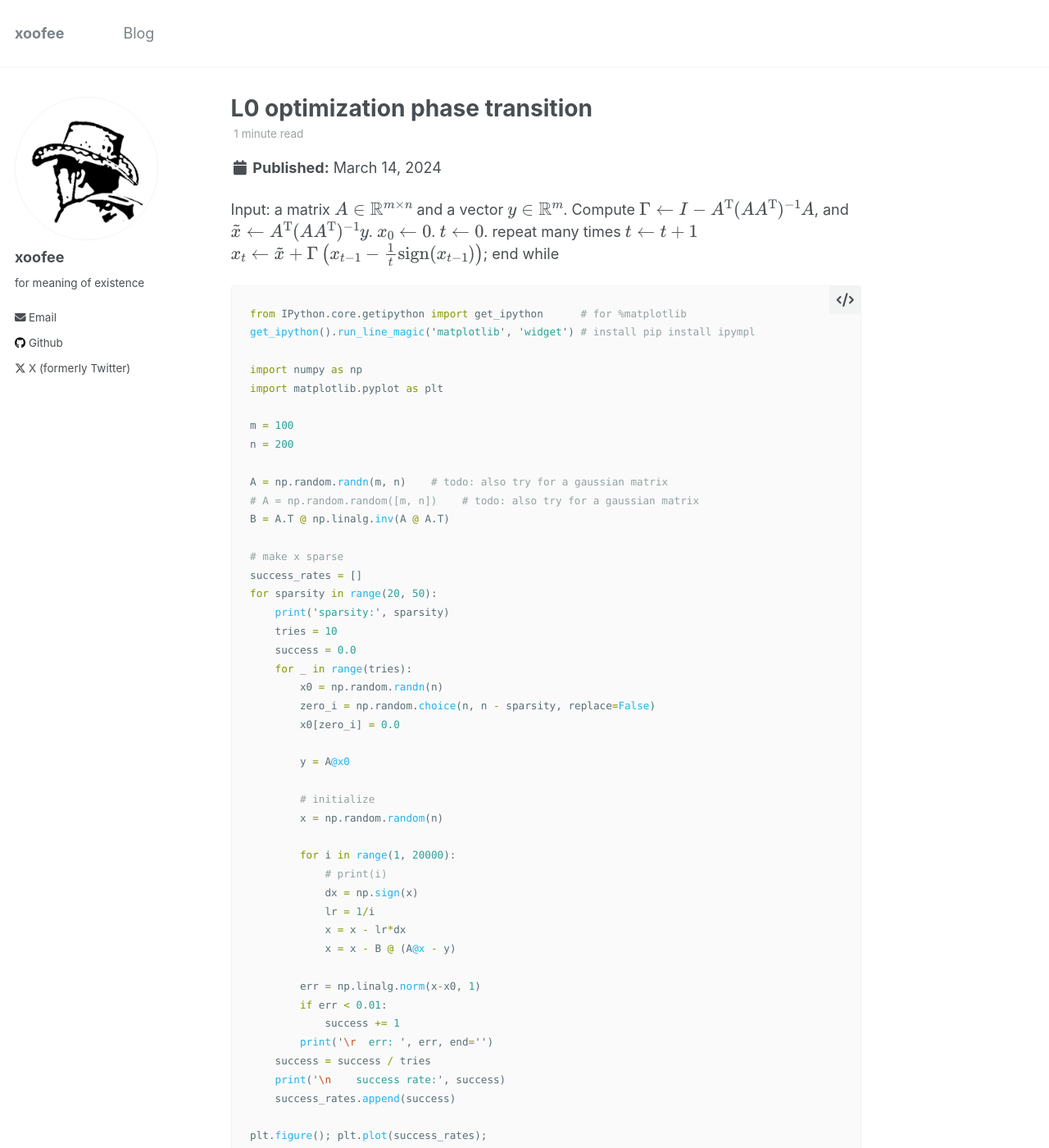
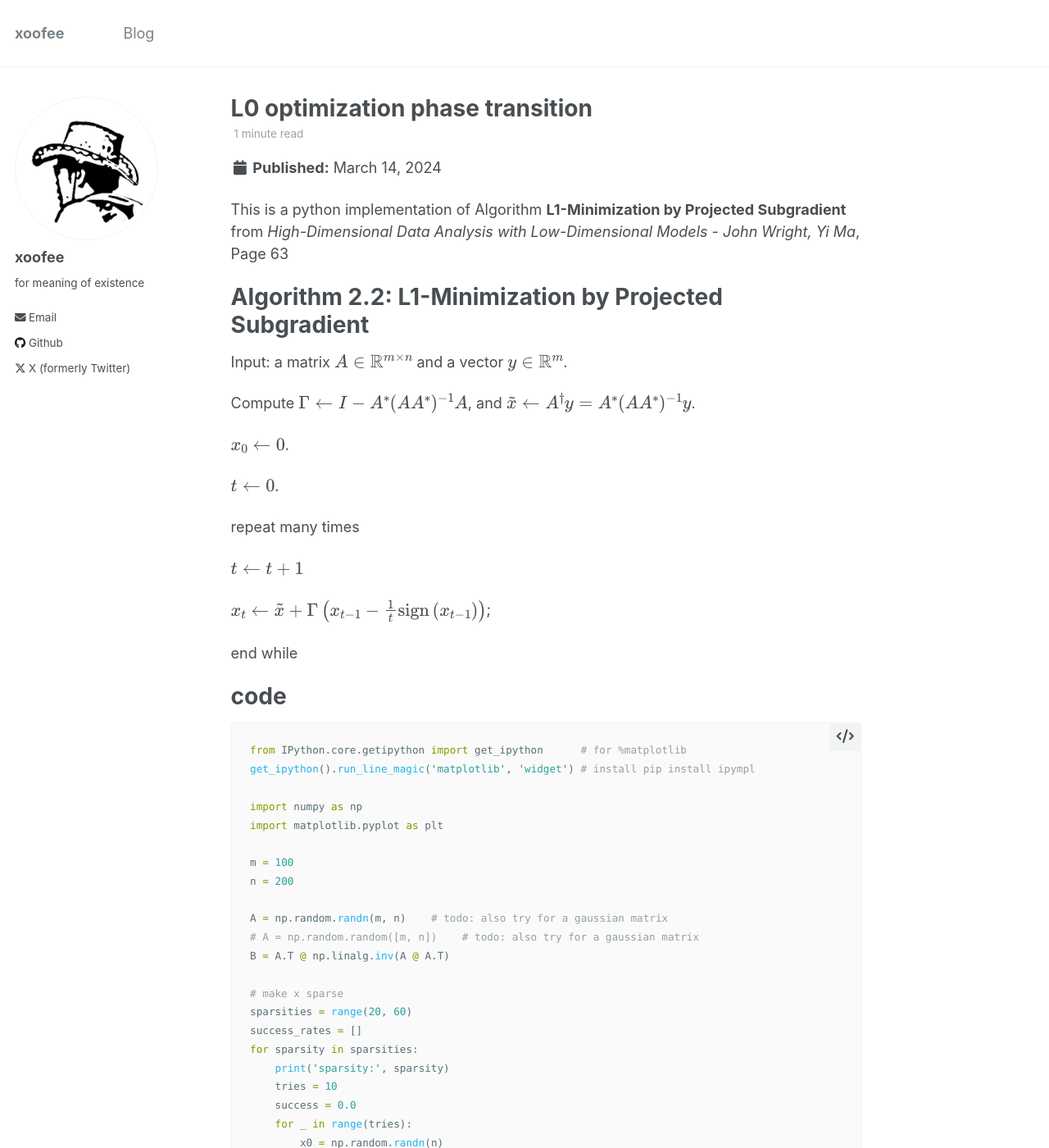
Before and after one commit to xoofee/xoofee.github.io, a Jekyll site: the page built from _posts/2024-03-14-l0-optimzation_phase_transition.md, in a window 1280 px wide and 1400 px high. Shown: the whole window at 82% size. Built offline with Jekyll 4.4.1, drawn with Linux system fonts in a browser that asks for light colours; some of the changed text lies outside the part shown.

````diff
--- a/_data/navigation.yml
+++ b/_data/navigation.yml
@@ -13,7 +13,7 @@ main:
 #    url: /portfolio/
 
  - title: "Blog"
-   url: /blogs/
+   url: /posts/
 
 #  - title: "CV"
 #    url: /cv/
--- a/_pages/blogs.html
+++ b/_pages/blogs.html
@@ -1,10 +1,10 @@
 ---
 layout: archive
-permalink: /
+permalink: /posts
 title: "Blog posts"
 author_profile: true
 redirect_from:
-  - /blogs
+  -
 ---
 
 {% include base_path %}
--- a/_posts/2024-03-14-l0-optimzation_phase_transition.md
+++ b/_posts/2024-03-14-l0-optimzation_phase_transition.md
@@ -6,16 +6,33 @@ tags:
   - math
 ---
 
-<p>
-Input: a matrix \( A \in \mathbb{R}^{m \times n} \) and a vector \( y \in \mathbb{R}^m \).
-Compute \( \Gamma \leftarrow I - A^{\text{T}}(AA^{\text{T}})^{-1}A \), and \( \tilde{x} \leftarrow A^{\text{T}}(AA^{\text{T}})^{-1}y \).
-\( x_0 \leftarrow 0 \).
-\( t \leftarrow 0 \).
+This is a python implementation of Algorithm **L1-Minimization by Projected Subgradient** from *High-Dimensional Data Analysis with Low-Dimensional Models - John Wright, Yi Ma*, Page 63
+
+# Algorithm 2.2: L1-Minimization by Projected Subgradient
+
+<p>Input: a matrix \(A \in \mathbb{R}^{m \times n}\) and a vector \(y \in \mathbb{R}^m\).</p>
+<p>Compute \(\Gamma \leftarrow I - A^*(A A^*)^{-1} A\), and \(\tilde{x} \leftarrow A^{\dagger} y = A^*(A A^*)^{-1} y\).</p>
+<p>\(x_0 \leftarrow 0\).</p>
+<p>\(t \leftarrow 0\).</p>
+<p>repeat many times</p>
+<p>\(t \leftarrow t + 1\)</p>
+<p>\(x_t \leftarrow \tilde{x} + \Gamma \left( x_{t-1} - \frac{1}{t} \operatorname{sign} \left( x_{t-1} \right) \right)\);</p>
+<p>end while</p>
+
+<!--
+original latex:
+
+Input: a matrix A \in \mathbb{R}^{m \times n} and a vector y \in \mathbb{R}^m.
+Compute \Gamma \leftarrow I - A^*(A A^*)^{-1} A, and \tilde{x} \leftarrow A^{\dagger} y = A^*(A A^*)^{-1} y.
+x_0 \leftarrow 0.
+t \leftarrow 0.
 repeat many times
-\( t \leftarrow t + 1 \)
-\( x_t \leftarrow \tilde{x} + \Gamma \left( x_{t-1} - \frac{1}{t} \text{sign}(x_{t-1}) \right) \);
+t \leftarrow t + 1
+x_t \leftarrow \tilde{x} + \Gamma \left( x_{t-1} - \frac{1}{t} \operatorname{sign} \left( x_{t-1} \right) \right) ;
 end while
-</p>
+采用MathJax语法重写此段，输出源码。注意每一行需要能正确的显示，而不是全部显示在一行中 -->
+
+# code
 
 ```python
 from IPython.core.getipython import get_ipython      # for %matplotlib
@@ -32,8 +49,9 @@ A = np.random.randn(m, n)    # todo: also try for a gaussian matrix
 B = A.T @ np.linalg.inv(A @ A.T)
 
 # make x sparse
+sparsities = range(20, 60)
 success_rates = []
-for sparsity in range(20, 50):
+for sparsity in sparsities:
     print('sparsity:', sparsity)
     tries = 10
     success = 0.0
@@ -62,16 +80,10 @@ for sparsity in range(20, 50):
     print('\n    success rate:', success)
     success_rates.append(success)
 
-plt.figure(); plt.plot(success_rates);
+plt.figure(); plt.plot(sparsities, success_rates, '.-'); plt.xlabel('sparsity'); plt.ylabel('success rates')
+
 ```
 
-![Alt text](/images/blogs/2024/03/l0-optimzation_phase_transition/transition.png)
+# result
 
-Headings are cool
-======
-
-You can have many headings
-======
-
-Aren't headings cool?
-------
+![L0 phase transition curve](/images/blogs/2024/03/l0-optimzation_phase_transition/transition.png)
````
Also changed, not shown: README.extra.md (+16 -0 lines), _pages/about.md (+5 -4 lines).
